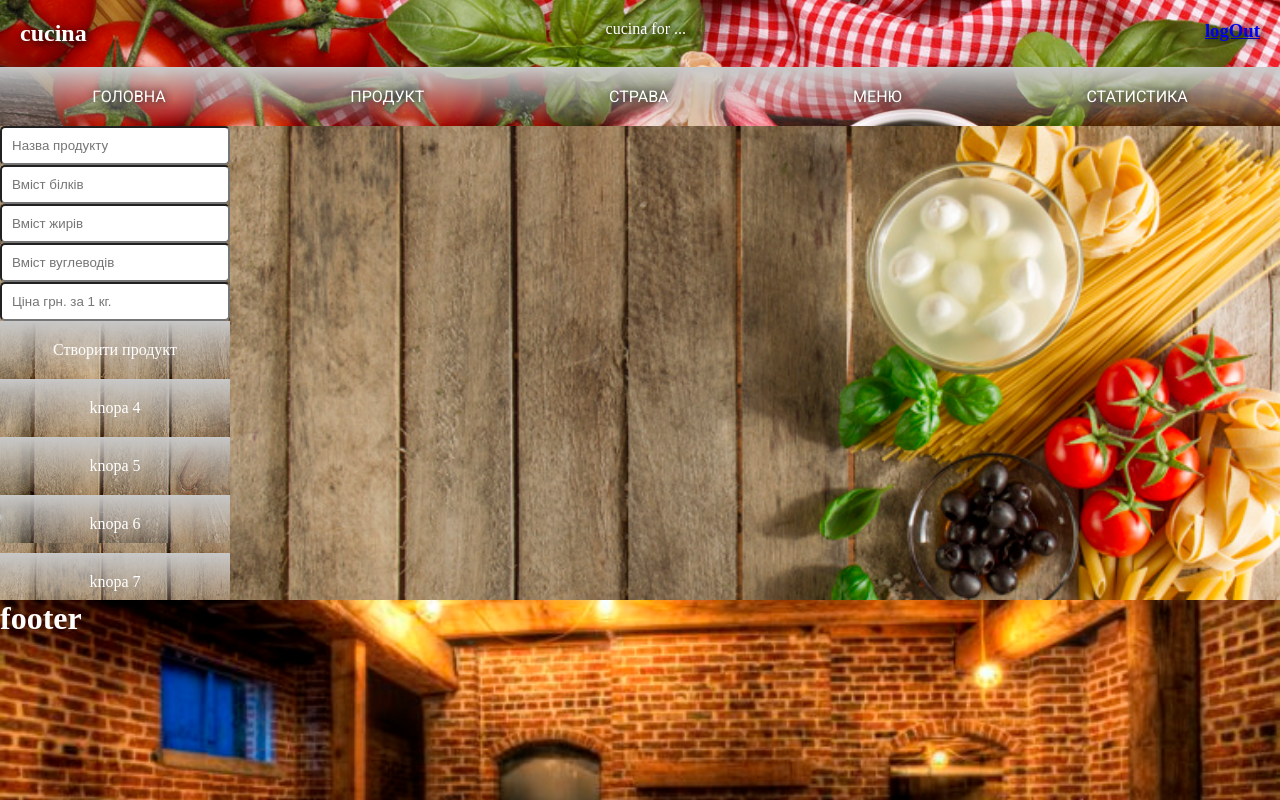
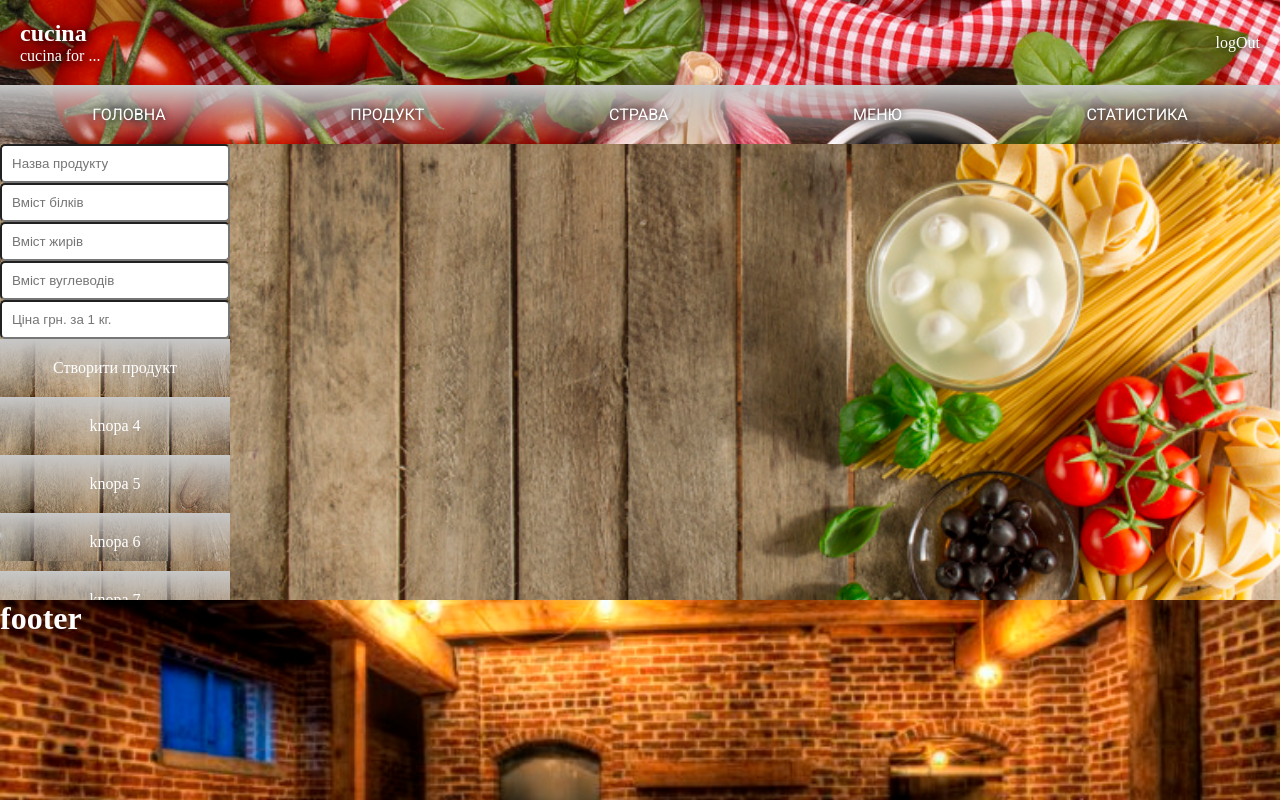
Before and after one commit to Radist2007/cucina, a web app: file source/mkProduct.html in a window 1280 px wide. Run offline with its HTML, style and script files only (its server is not run), Linux system fonts and the light colour scheme.

Commit message:
mkProd logOut++

```diff
--- a/css/style.css
+++ b/css/style.css
@@ -17,7 +17,7 @@ header {
 header section {
     display: flex;
     flex-direction: row;
-    align-items: stretch;
+    align-items: center;
     padding: 20px;
     justify-content: space-between;
 }
@@ -164,3 +164,8 @@ button {
      bottom: 0;
     /*transition: 1000ms all;*/
 }
+
+a {
+    color: white;
+    text-decoration: none;
+}
--- a/source/mkProduct.html
+++ b/source/mkProduct.html
@@ -14,9 +14,11 @@
     <body>
         <header class="header">
             <section>
-                <h1>cucina</h1>
-                <p>cucina for ...</p>
-                <h3><a href="../index.html">logOut</a></h3>
+                <div class="logo">
+                    <h1>cucina</h1>
+                    <p>cucina for ...</p>
+                </div>
+                <a href="../index.html">logOut</a>
             </section>
 
             <nav>
```
